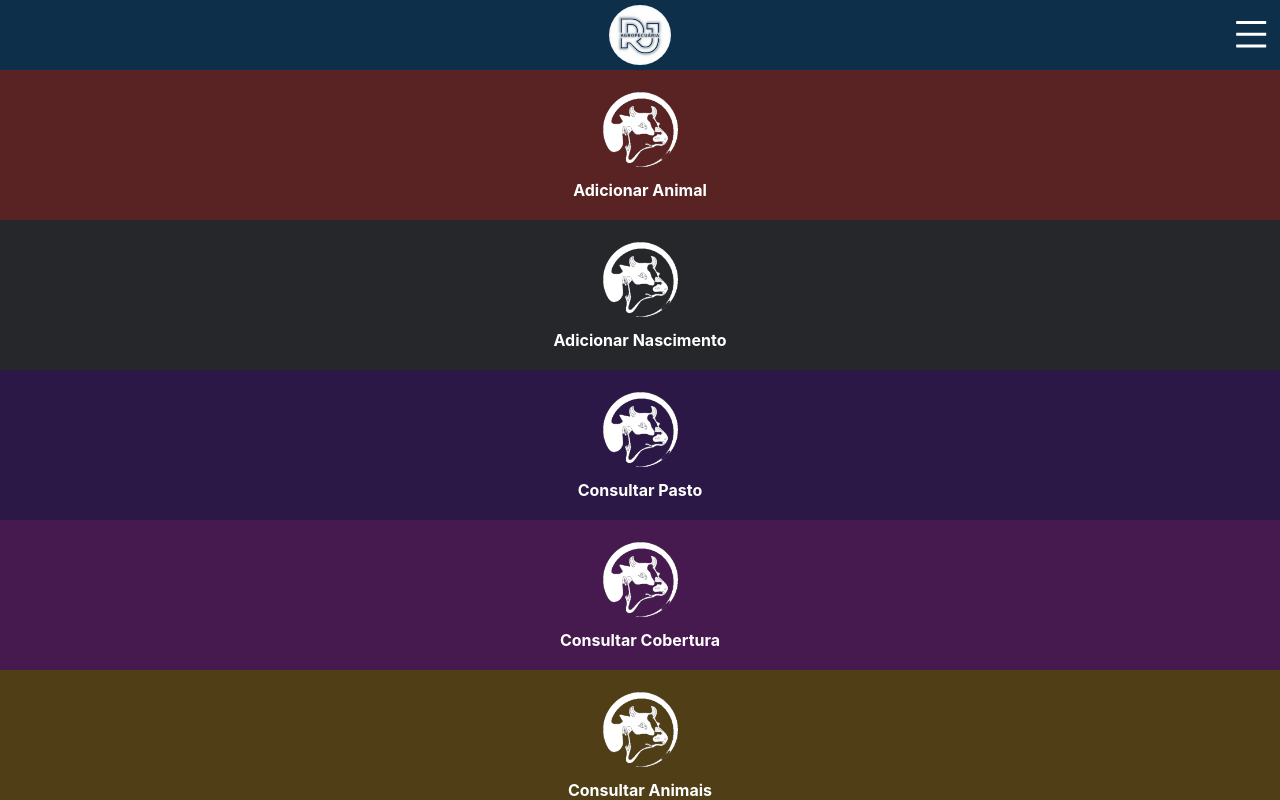
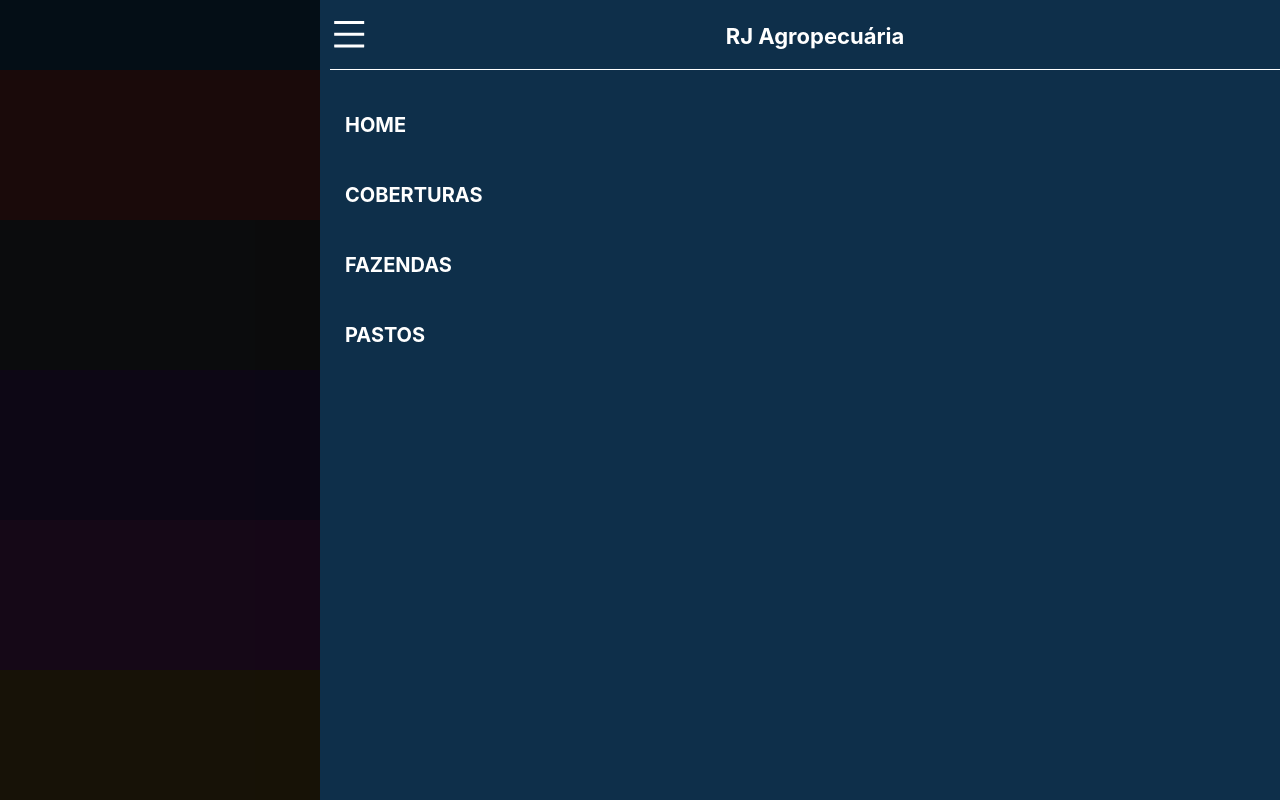
Before and after one commit to Brunopjunq/RJ-Agropecuaria-Front, a React (Create React App) app: page /home in a window 1280 px wide. Shown: the top 800 px of the page. Built offline with nearby package versions, Linux system fonts and the light colour scheme.

Commit message:
feat: add SideBar layout

```diff
--- /dev/null
+++ b/src/components/SideBar.js
@@ -0,0 +1,95 @@
+import { styled } from "styled-components";
+import { AiOutlineMenu } from 'react-icons/ai'
+
+export default function SideBar() {
+    const style = { color: "white", fontSize: "2.4em" }
+
+    return (
+        <Container>
+            <SideBarBox >
+                <div>
+                    <AiOutlineMenu style={style} />
+                </div>
+                <Title>
+                    <p>RJ Agropecuária</p>
+                </Title>
+                <ItemBox>
+                    <p>HOME</p>
+                    <p>COBERTURAS</p>
+                    <p>FAZENDAS</p>
+                    <p>PASTOS</p>
+                </ItemBox>
+            </SideBarBox>
+        </Container>
+    )
+}
+
+const Container = styled.div`
+    width: 100vw;
+    height: 100%;
+    background-color: rgba(0, 0, 0, 0.7);
+    z-index: 1;
+    display: flex;
+    align-items: right;
+    justify-content: right;
+    position: fixed;
+    top: 0px;
+    left: 0px;
+`
+
+const SideBarBox = styled.div`
+    width: 75%;
+    height: 100vh;
+    display: flex;
+    box-sizing: border-box;
+    flex-direction: column;
+    justify-content: center;
+    align-items: center;
+    background: #0e2f4a;
+    position: relative;
+
+    div {
+        position: absolute;
+        top: 15px;
+        left: 10px;
+        z-index: 1;
+        cursor: pointer;
+    }
+`
+
+const Title = styled.div`
+    border-bottom: 1px solid white;
+    width: 100%;
+    height: 45px;
+    margin-top: 10px;
+    display: flex;
+    justify-content: center;
+
+    p {
+        color: white;
+        font-weight: 700;
+        font-size: 22px;
+        padding-left: 10px;
+    }
+`
+
+const ItemBox = styled.div`
+    width: 100%;
+    height: 35px;
+    margin-top: 100px;
+    display: flex;
+    flex-direction: column;
+    padding-left: 15px;
+
+    p {
+        font-size: 20px;
+        font-weight: 700;
+        color: white;
+        padding-bottom: 50px;
+        cursor: pointer;
+
+        &:hover {
+            color: gray;
+        }
+    }
+`
--- a/src/pages/HomePage.js
+++ b/src/pages/HomePage.js
@@ -1,6 +1,7 @@
 import { styled } from "styled-components";
 import Header from "../components/Header";
 import Cow from "../assets/White-cow.png";
+import SideBar from "../components/SideBar";
 
 export default function HomePage() {
     return (
@@ -36,6 +37,7 @@ export default function HomePage() {
                     <p>Lançar Morte de Animal</p>
                 </BoxContent>
             </App>
+            <SideBar />
         </>
     )
 }
```
